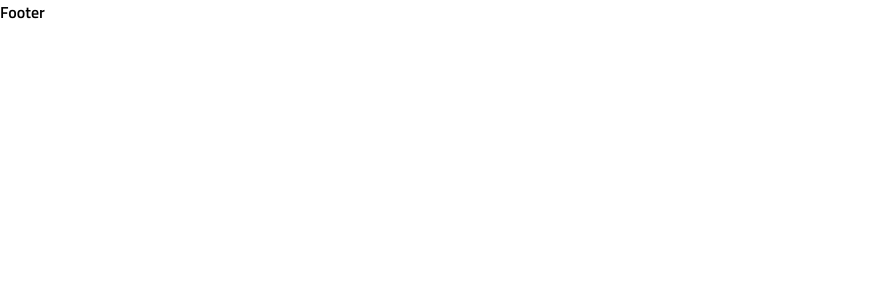
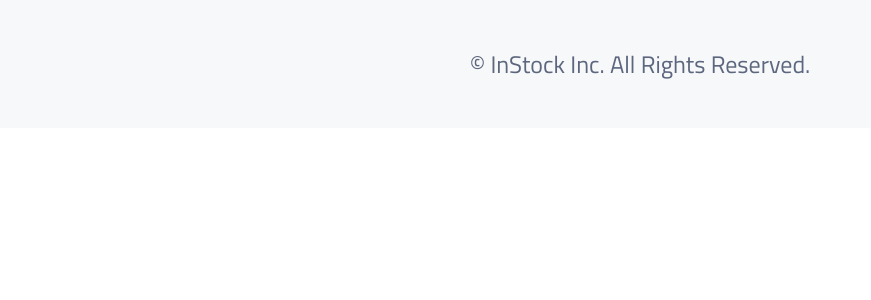
Before and after one commit to ariadnatoledo/dashing-doves-instock, a React (Vite) app: page / in a window 1280 px wide. Shown: the top 300 px of the page, without its empty margins (0-871 px from the left). Built offline with nearby package versions, Linux system fonts and the light colour scheme.

Commit message:
footer changes

```diff
--- a/src/components/Footer/Footer.jsx
+++ b/src/components/Footer/Footer.jsx
@@ -4,6 +4,8 @@ import React from 'react'
 
 export default function Footer() {
   return (
-    <div>Footer</div>
+    <div className="footer">
+        <h2 className="footerDetails"> ©  InStock Inc. All Rights Reserved.</h2>
+    </div>
   )
 }
--- a/src/components/Footer/Footer.scss
+++ b/src/components/Footer/Footer.scss
@@ -0,0 +1,18 @@
+@use "../../styles/partials/global" as *;
+@use "../../styles/partials/mixins" as *;
+@use "../../styles/partials/typography" as *;
+@use "../../styles/partials/variables" as *;
+
+.footer {
+  background-color: $color-bg-light-grey;
+  padding-bottom: 3rem;
+  padding-top: 3rem;
+}
+
+.footerDetails {
+  display: flex;
+  justify-content: center;
+  color: $color-secondary-slate;
+
+
+}
```
